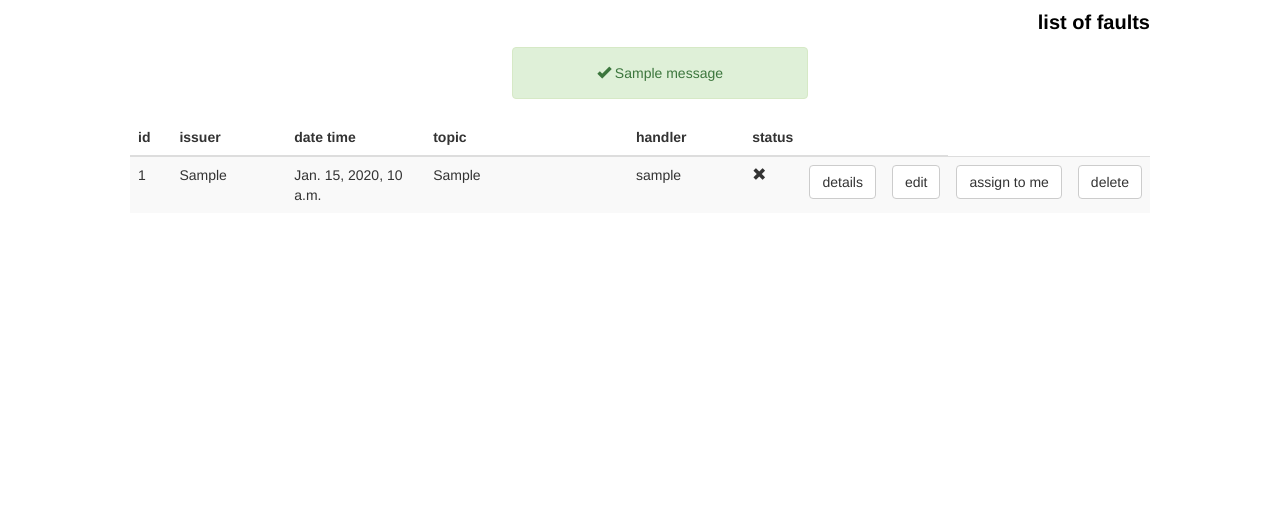
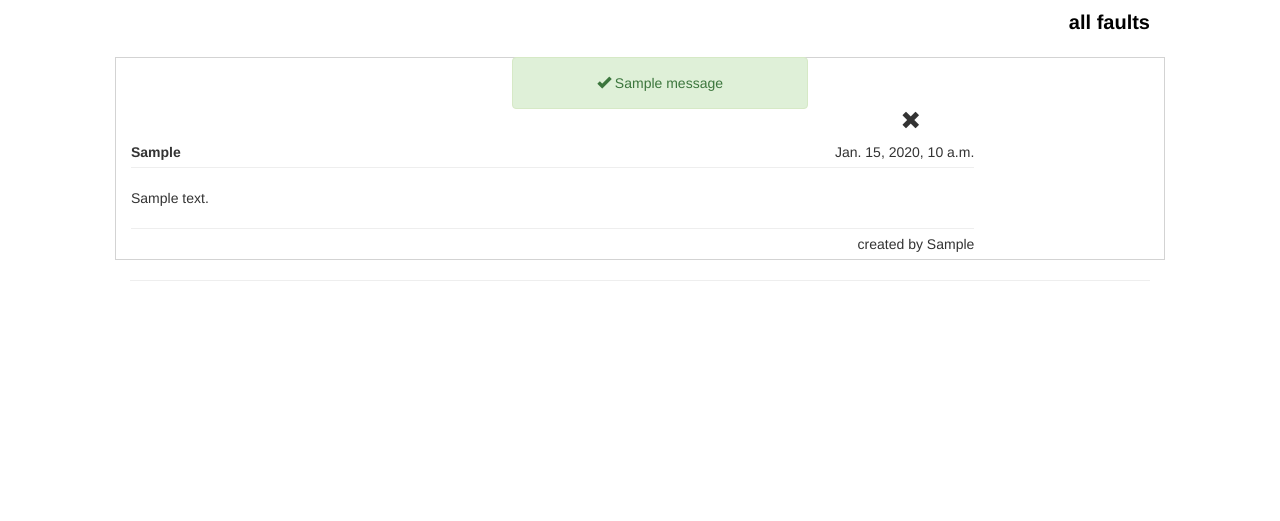
Before and after one commit to redlickigrzegorz/support-center, a Django app: page /index/ in a window 1280 px wide. Shown: the part 51-572 px from the top of the page. Run offline with Django 3.2, Linux system fonts and the light colour scheme; a user stored in the database is signed in; tables that the repository leaves empty hold one stand-in row (values such as "Sample post"); one stand-in notice (Sample message) is shown; some libraries are stand-ins or nearby versions.

Commit message:
home page better view

```diff
--- a/cti/static/cti/style.css
+++ b/cti/static/cti/style.css
@@ -48,18 +48,7 @@
     color: #969594;
 }
 
-.td-header-id {
+.td-header-id,
+.td-header-status {
     width: 5%;
 }
-
-.td-header-issuer {
-    width: 15%;
-}
-
-.td-header-datetime {
-    width: 20%;
-}
-
-.td-header-topic {
-    width: 30%;
-}
--- a/cti/templates/cti/index.html
+++ b/cti/templates/cti/index.html
@@ -2,44 +2,24 @@
 
 {% block title %}faults{% endblock %}
 
-{% block header %}list of faults{% endblock %}
+{% block header %}{{ header }}{% endblock %}
 
 {% block body %}
-    <div class="table-responsive">
     {% if messages %}
         <ul class="messages">
             {% for message in messages %}
                 <div class="col-md-offset-4 col-md-4 allert-message">
                     <div class="alert alert-{{ message.tags }}">
-                            <span class="glyphicon glyphicon-ok" aria-hidden="true">  </span>
+                        <span class="glyphicon glyphicon-ok" aria-hidden="true"></span>
                         {{ message }}
                     </div>
                 </div>
             {% endfor %}
         </ul>
     {% endif %}
-         <table class="table table-striped">
-            <thead>
-                <tr>
-                    <th>id</th>
-                    <th>issuer</th>
-                    <th>date time</th>
-                    <th>topic</th>
-                    <th>handler</th>
-                    <th>status</th>
-                    <th></th>
-                    <th></th>
-                </tr>
-            </thead>
-            <tbody>
     {% for fault in faults %}
-                    <tr>
-                        <td class="td-header-id">{{ fault.id }}</td>
-                        <td class="td-header-issuer">{{ fault.issuer }}</td>
-                        <td class="td-header-datetime">{{ fault.created_at }}</td>
-                        <td class="td-header-topic">{{ fault.topic }}</td>
-                        <td class="td-header-issuer">{{ fault.handler }}</td>
-                        <td class="td-header-id">
+        <div class="row" style="border: 1px solid lightgrey;">
+            <div class="col-xs-2 col-sm-2 col-md-2" style="text-align: center; margin-top: 50px; font-size: 20px;">
                 {% if fault.status == 0 %}
                     <span class="glyphicon glyphicon-remove" aria-hidden="true"></span>
                 {% elif fault.status == 1 %}
@@ -47,25 +27,34 @@
                 {% elif fault.status == 2 %}
                     <span class="glyphicon glyphicon-ok" aria-hidden="true">  </span>
                 {% endif %}
-                        </td>
-                        <td>
-                            <a href="{% url 'cti:detail' fault.id %}" class="btn btn-default" role="button">details</a>
-                        </td>
-                        {% if request.user.is_superuser %}
-                            <td>
-                                <a href="{% url 'cti:edit_fault' fault.id %}" class="btn btn-default" role="button">edit</a>
-                            </td>
-                            <td>
-                                <a href="{% url 'cti:assign_to_me' fault.id %}" class="btn btn-default" role="button">assign to me</a>
-                            </td>
-                            <td>
-                                <a href="{% url 'cti:delete_fault' fault.id %}" class="btn btn-default" role="button">delete</a>
-                            </td>
-                        {% endif %}
-                    </tr>
+            </div>
+            <div class="col-xs-10 col-sm-10 col-md-10">
+                <div class="row" style="margin-top: 5px;">
+                    <div class="col-xs-6 col-sm-6 col-md-6" style="text-align: start; font-weight: bolder;">
+                        {{ fault.topic }}
+                    </div>
+                    <div class="col-sm-6 col-md-6" style="text-align: end;">
+                        {{ fault.created_at }}
+                    </div>
+                </div>
+                <hr style="margin-top: 5px;">
+                <div class="row">
+                    <div class="col-xs-12 col-sm-12 col-md-12" style="text-align: start;">
+                        {{ fault.description }}
+                    </div>
+                </div>
+                <hr style="margin-bottom: 5px;">
+                <div class="row" style="margin-bottom: 5px;">
+                    <div class="col-xs-6 col-sm-6 col-md-6" style="text-align: start;">
+
+                    </div>
+                    <div class="col-xs-6 col-sm-6 col-md-6" style="text-align: end;">
+                        created by {{ fault.issuer }}
+                    </div>
+                </div>
+            </div>
+        </div>
+        <hr>
     {% endfor %}
-            </tbody>
-        </table>
-    </div>
 
 {% endblock %}
--- a/cti/views.py
+++ b/cti/views.py
@@ -58,19 +58,19 @@ def index(request):
     faults = Fault.objects.filter(is_visible=True, status__in=[0, 1])
 
     context = {'faults': faults,
-               'fields': Fault().get_fields()}
+               'header': 'all faults'}
 
     return HttpResponse(template.render(context, request))
 
 
 @login_required
 def my_faults(request):
-    template = loader.get_template('cti/my_faults.html')
+    template = loader.get_template('cti/index.html')
 
     faults = Fault.objects.filter(issuer=request.user.get_username(), is_visible=True)
 
     context = {'faults': faults,
-               'fields': Fault().get_fields()}
+               'header': 'my faults'}
 
     return HttpResponse(template.render(context, request))
 
@@ -82,7 +82,7 @@ def resolved_faults(request):
     faults = Fault.objects.filter(is_visible=True, status=2)
 
     context = {'faults': faults,
-               'fields': Fault().get_fields()}
+               'header': 'resolved faults'}
 
     return HttpResponse(template.render(context, request))
 
```
Also changed, not shown: cti/templates/cti/my_faults.html (deleted, +0 -64 lines). Lines whose indentation alone changed are shown as unchanged.
